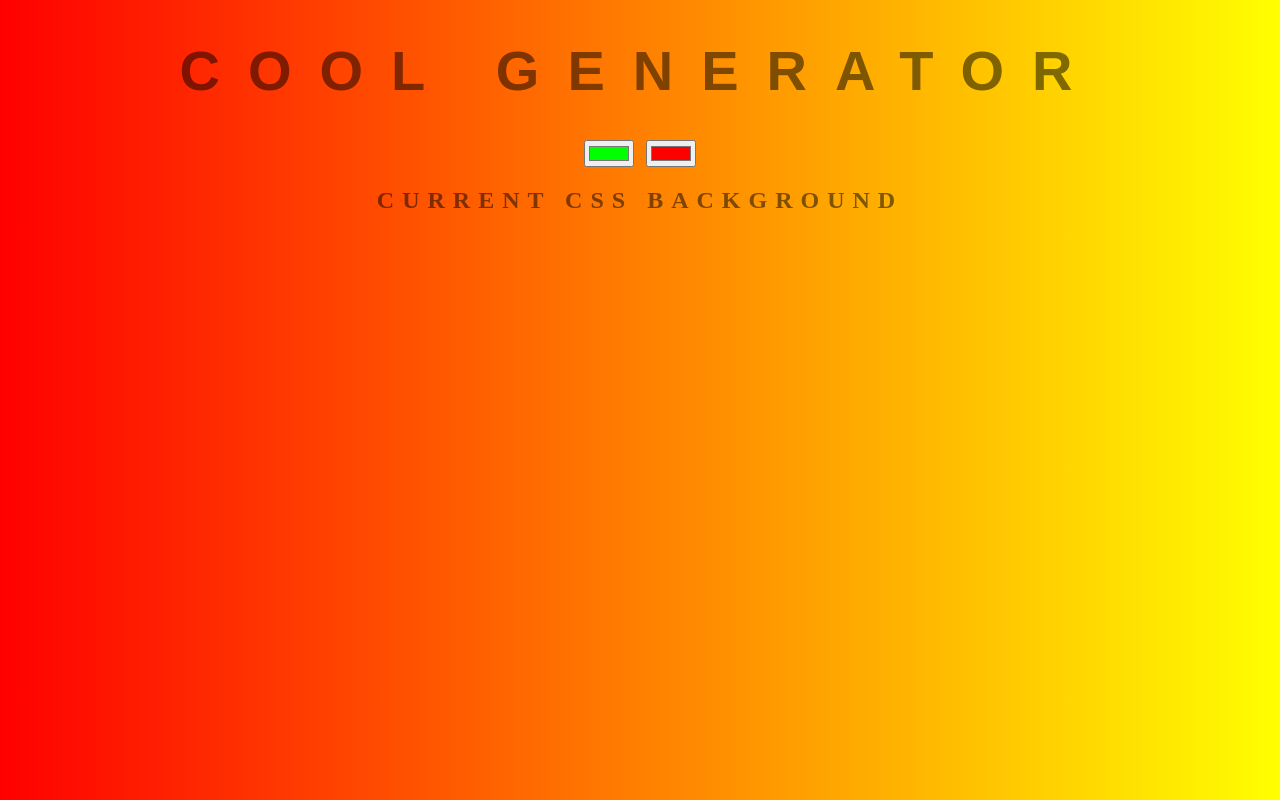
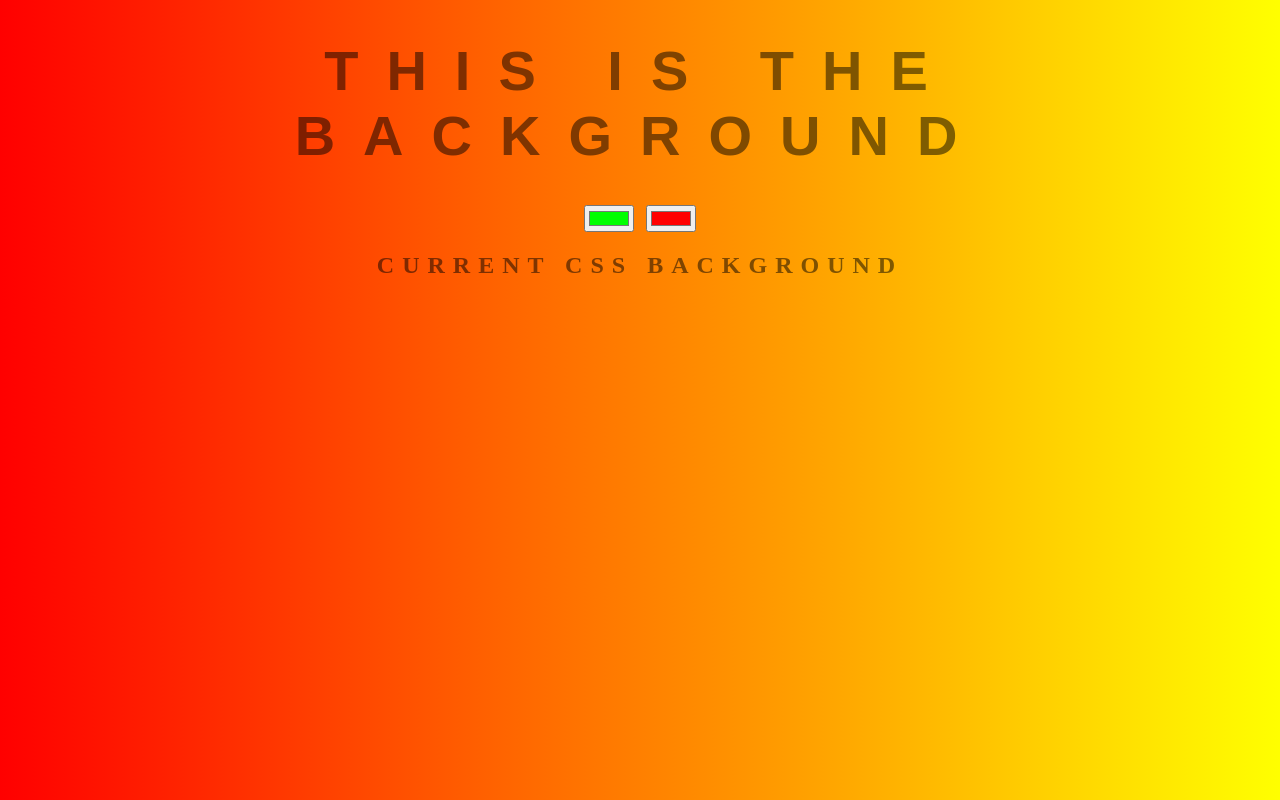
Before and after one commit to ZakyAly/background-generator2, a plain HTML site: page index.html in a window 1280 px wide. Drawn offline with Linux system fonts and the light colour scheme.

Commit message:
changing text

```diff
--- a/index.html
+++ b/index.html
@@ -5,7 +5,7 @@
     <link rel="stylesheet" type="text/css" href="style.css" />
   </head>
   <body id="gradient">
-    <h1>COOL GENERATOR</h1>
+    <h1>This is the background</h1>
     <input class="color1" type="color" name="color1" value="#00ff00" />
     <input class="color2" type="color" name="color2" value="#ff0000" />
     <h2>Current CSS Background</h2>
```
